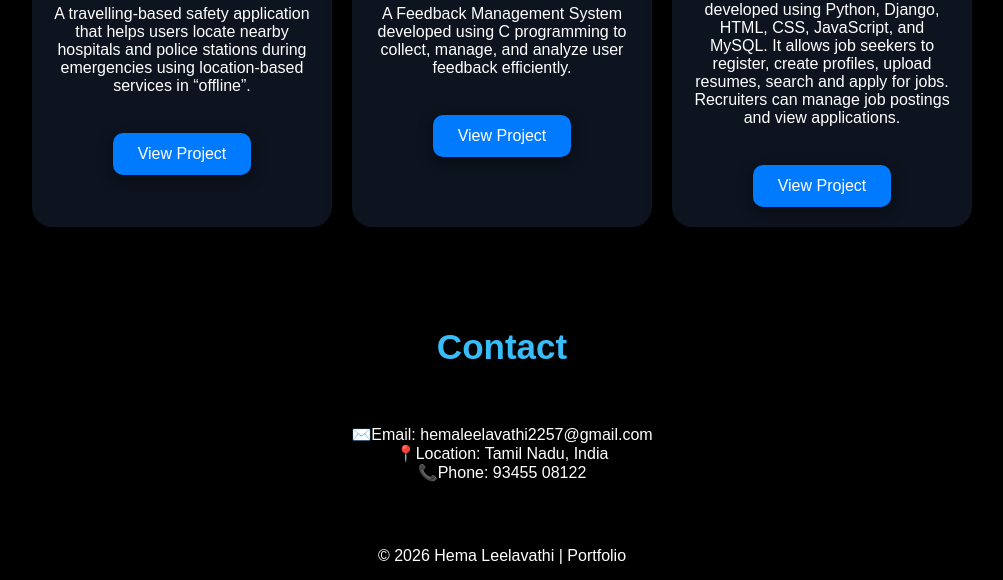
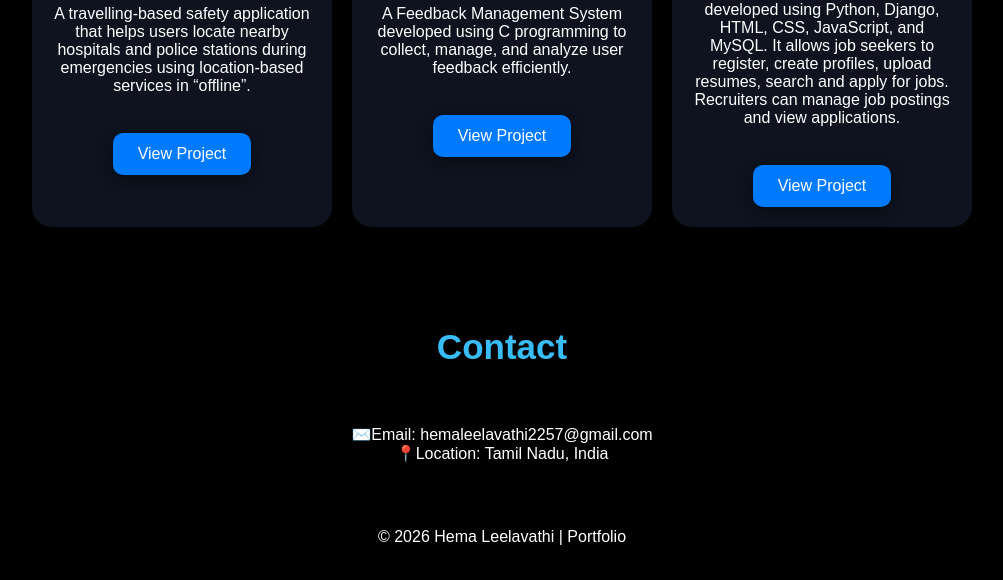
Before and after one commit to Hemaleelavathi/portfolio, a plain HTML site: page index.html in a window 1280 px wide. Shown: the part 1927-2507 px from the top of the page, without its empty margins (138-1141 px from the left). Drawn offline with Linux system fonts and the light colour scheme.

Commit message:
Updated portfolio projects

```diff
--- a/index.html
+++ b/index.html
@@ -448,7 +448,6 @@ CODE PUSH TO GITHUB COMMANDS
 
     <p>✉️Email: hemaleelavathi2257@gmail.com</p>
     <p>📍Location: Tamil Nadu, India</p>
-    <p>📞Phone: 93455 08122</p>
   </section>
 
   <footer>
```
